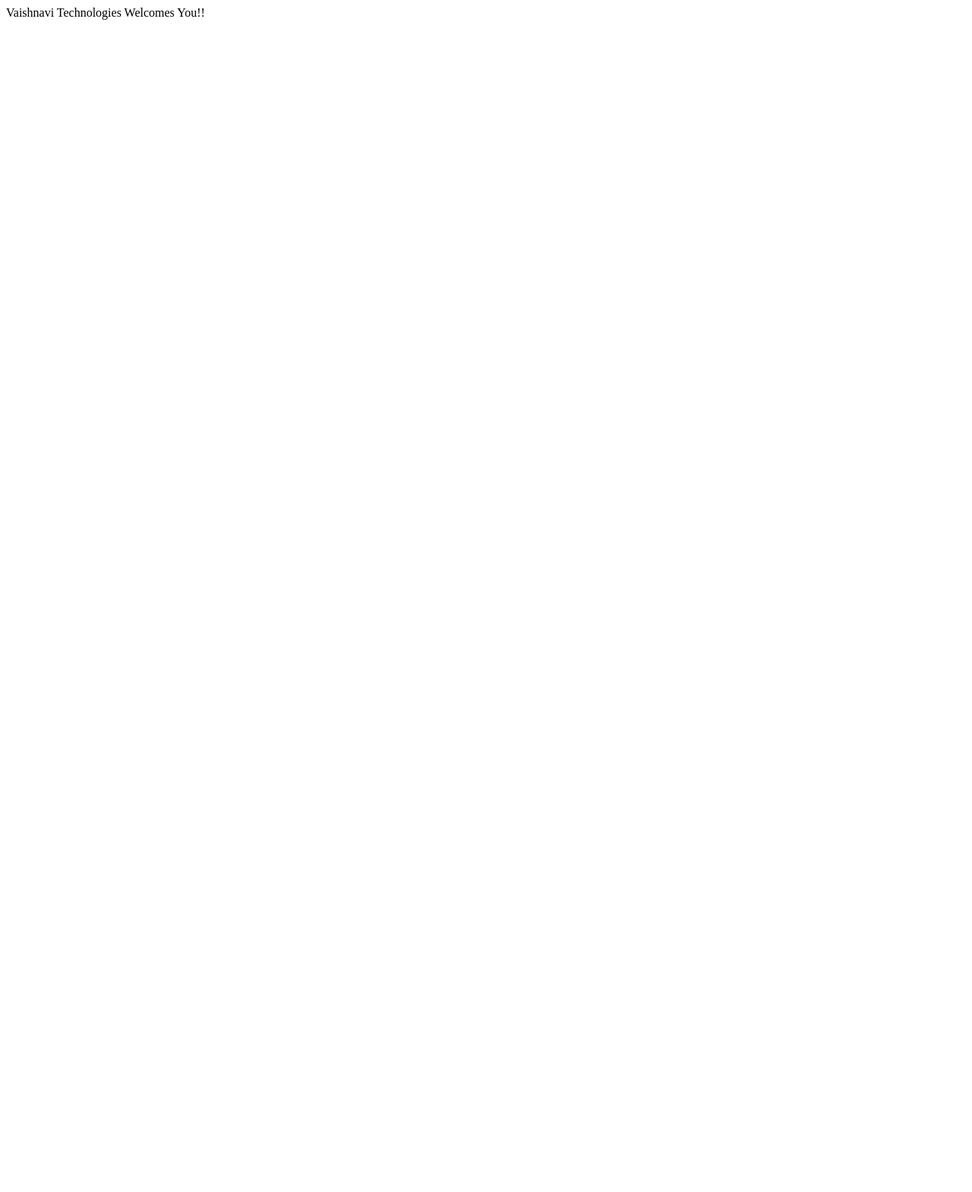
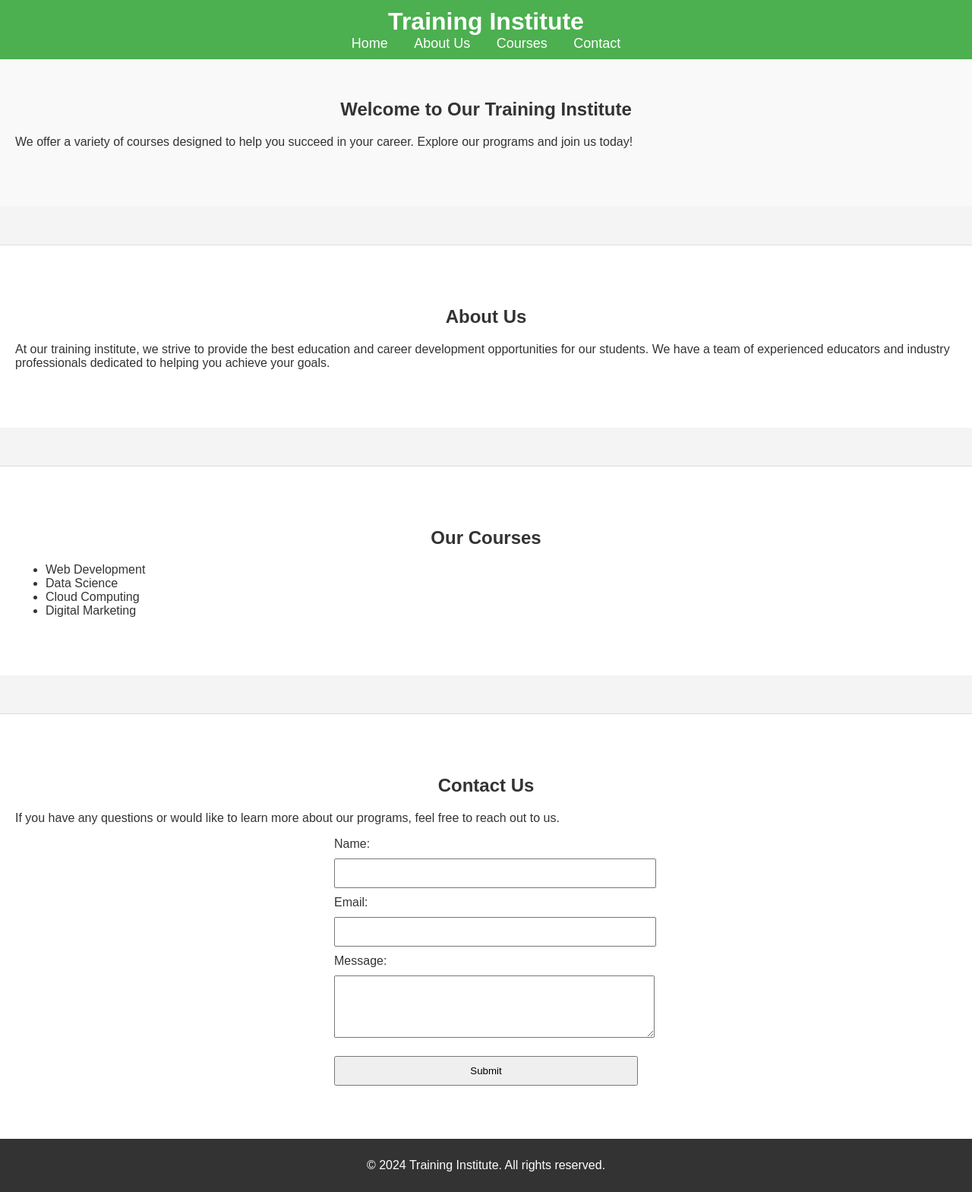
Before and after one commit to MARSltd/VT, a plain HTML site: page index.html in a window 1280 px wide. Shown: the whole page at 76% size. Before the commit the page ends 800 px from the top, so only its background shows below. Drawn offline with Linux system fonts and the light colour scheme.

Commit message:
Update index.html
SinglePage

```diff
--- a/index.html
+++ b/index.html
@@ -1,5 +1,153 @@
-<html>
+<!DOCTYPE html>
+<html lang="en">
+<head>
+    <meta charset="UTF-8">
+    <meta name="viewport" content="width=device-width, initial-scale=1.0">
+    <title>Training Institute - One Page</title>
+    <style>
+        body {
+            font-family: Arial, sans-serif;
+            margin: 0;
+            padding: 0;
+            background-color: #f4f4f4;
+            color: #333;
+        }
+
+        header {
+            background-color: #4CAF50;
+            color: white;
+            padding: 10px 0;
+            text-align: center;
+            position: fixed;
+            top: 0;
+            width: 100%;
+            z-index: 1000;
+        }
+
+        header h1 {
+            margin: 0;
+        }
+
+        nav ul {
+            list-style-type: none;
+            padding: 0;
+            margin: 0;
+        }
+
+        nav ul li {
+            display: inline;
+            margin: 0 15px;
+        }
+
+        nav ul li a {
+            color: white;
+            text-decoration: none;
+            font-size: 18px;
+        }
+
+        section {
+            padding: 60px 20px;
+            margin-top: 50px;
+        }
+
+        section#home {
+            background-color: #f9f9f9;
+        }
+
+        section#about, section#courses, section#contact {
+            background-color: #fff;
+            border-top: 1px solid #ddd;
+        }
+
+        h2 {
+            text-align: center;
+        }
+
+        footer {
+            background-color: #333;
+            color: white;
+            text-align: center;
+            padding: 10px 0;
+        }
+
+        form {
+            max-width: 400px;
+            margin: 0 auto;
+            text-align: left;
+        }
+
+        form input, form textarea, form button {
+            width: 100%;
+            padding: 10px;
+            margin: 10px 0;
+        }
+
+        /* Scroll behavior */
+        html {
+            scroll-behavior: smooth;
+        }
+
+    </style>
+</head>
 <body>
-  Vaishnavi Technologies Welcomes You!!
+    <header>
+        <h1>Training Institute</h1>
+        <nav>
+            <ul>
+                <li><a href="#home">Home</a></li>
+                <li><a href="#about">About Us</a></li>
+                <li><a href="#courses">Courses</a></li>
+                <li><a href="#contact">Contact</a></li>
+            </ul>
+        </nav>
+    </header>
+
+    <!-- Home Section -->
+    <section id="home">
+        <h2>Welcome to Our Training Institute</h2>
+        <p>We offer a variety of courses designed to help you succeed in your career. Explore our programs and join us today!</p>
+    </section>
+
+    <!-- About Us Section -->
+    <section id="about">
+        <h2>About Us</h2>
+        <p>At our training institute, we strive to provide the best education and career development opportunities for our students. We have a team of experienced educators and industry professionals dedicated to helping you achieve your goals.</p>
+    </section>
+
+    <!-- Courses Section -->
+    <section id="courses">
+        <h2>Our Courses</h2>
+        <ul>
+            <li>Web Development</li>
+            <li>Data Science</li>
+            <li>Cloud Computing</li>
+            <li>Digital Marketing</li>
+        </ul>
+    </section>
+
+    <!-- Contact Section -->
+    <section id="contact">
+        <h2>Contact Us</h2>
+        <p>If you have any questions or would like to learn more about our programs, feel free to reach out to us.</p>
+
+        <form action="#" method="POST">
+            <label for="name">Name:</label>
+            <input type="text" id="name" name="name" required>
+
+            <label for="email">Email:</label>
+            <input type="email" id="email" name="email" required>
+
+            <label for="message">Message:</label>
+            <textarea id="message" name="message" rows="4" required></textarea>
+
+            <button type="submit">Submit</button>
+        </form>
+    </section>
+
+    <!-- Footer -->
+    <footer>
+        <p>&copy; 2024 Training Institute. All rights reserved.</p>
+    </footer>
+
 </body>
 </html>
```
